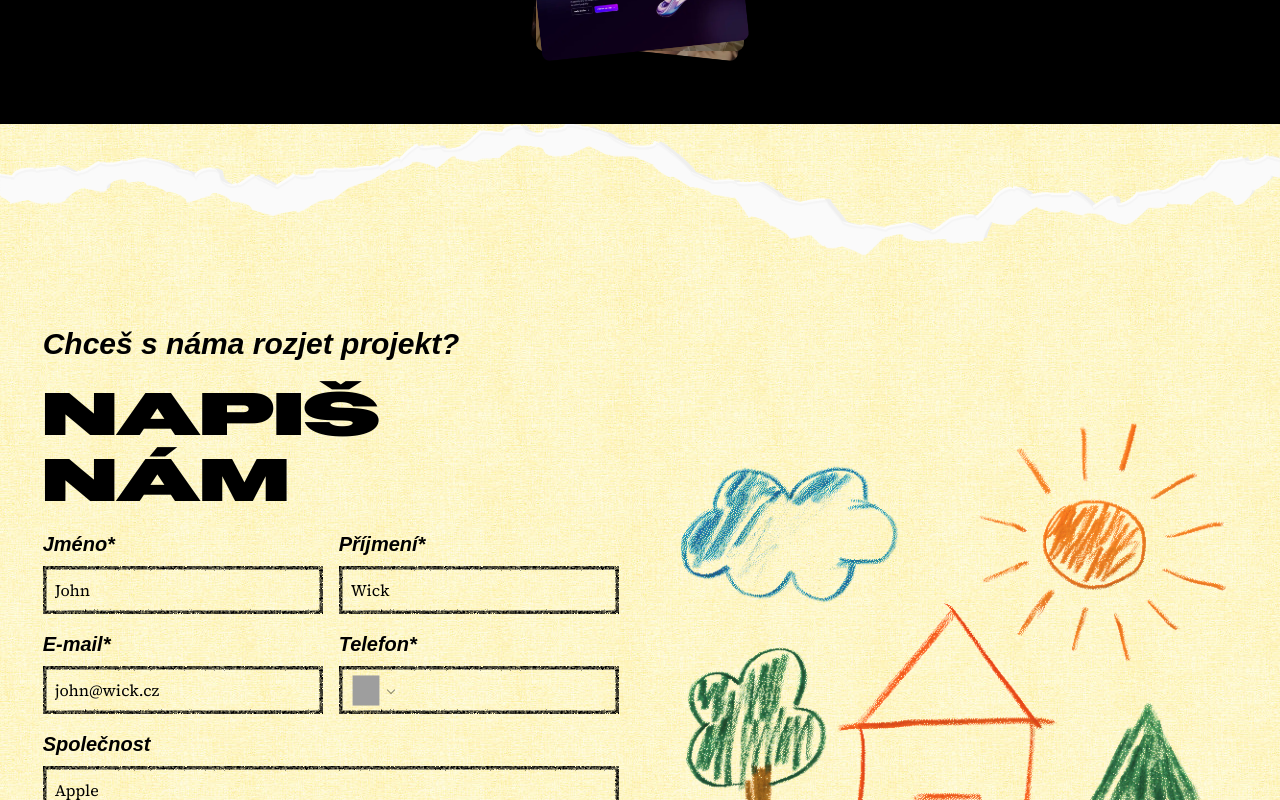
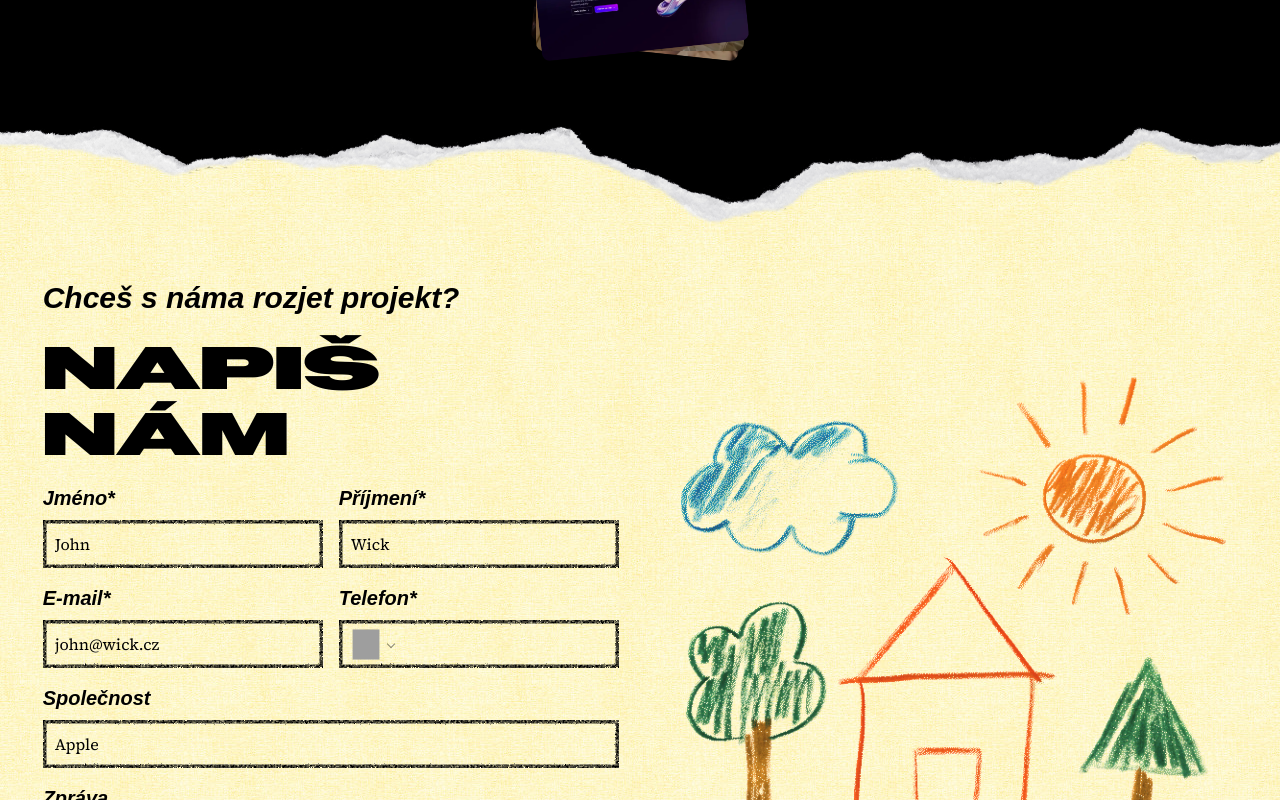
Before and after one commit to jindrahabarta/brofolio, a Next.js app: page / in a window 1280 px wide. Shown: the part 5140-5940 px from the top of the page. Built offline with nearby package versions, Linux system fonts and the light colour scheme; grey boxes are pictures that could not be loaded; a web font is replaced by a local one.

Commit message:
added paper edge

```diff
--- a/src/app/_components/Sections/Contact/Contact.tsx
+++ b/src/app/_components/Sections/Contact/Contact.tsx
@@ -97,18 +97,17 @@ const Contact = () => {
     }, [formState])
 
     return (
-        <section
-            id='contact'
-            className='bg-yellow-100 text-black overflow-x-hidden'
-        >
+        <section id='contact' className='relative overflow-x-hidden'>
             <Image
                 src='/images/contact/paper_edge.png'
                 alt='Paper edge'
-                width={3427}
-                height={318}
-                className='relative top-[-2px] select-none'
+                width={2500}
+                height={212}
+                className='absolute top-0 select-none'
             />
-            <div className='w-full flex flex-col lg:flex-row-reverse justify-evenly items-center gap-16 lg:gap-8 px-4 sm:px-8 py-16'>
+            <div id='contact-bg' className='absolute inset-0' />
+
+            <div className='relative w-full flex flex-col lg:flex-row-reverse justify-evenly items-center gap-16 lg:gap-8 px-4 sm:px-8 py-16 pt-[11.8vw]'>
                 <div className='flex-1 sm:max-w-xl'>
                     <Image
                         src='/images/contact/ContactGif2.webp'
--- a/src/app/globals.css
+++ b/src/app/globals.css
@@ -137,14 +137,16 @@ body::-webkit-scrollbar-thumb {
 }
 
 #contact {
-    background-image: url('/images/contact/paper_texture.jpg');
-    background-repeat: repeat;
+    #contact-bg {
+        background-image: url('/images/contact/paper_texture.jpg');
+        background-repeat: repeat;
 
-    /* -webkit-mask-image: url('/images/contact/paper_edge_mask.png');
-    mask-image: url('/images/contact/paper_edge_mask.png');
-    mask-size: contain;
-    mask-composite: exclude;
-    mask-repeat: no-repeat; */
+        -webkit-mask-image: url('/images/contact/paper_edge_mask.png');
+        mask-image: url('/images/contact/paper_edge_mask.png');
+        mask-size: 100% auto;
+        mask-position: top left;
+        mask-repeat: no-repeat;
+    }
 }
 
 /* FOOTER */
```
Also changed, not shown: public/images/contact/paper_edge.png, public/images/contact/paper_edge_mask.png.
